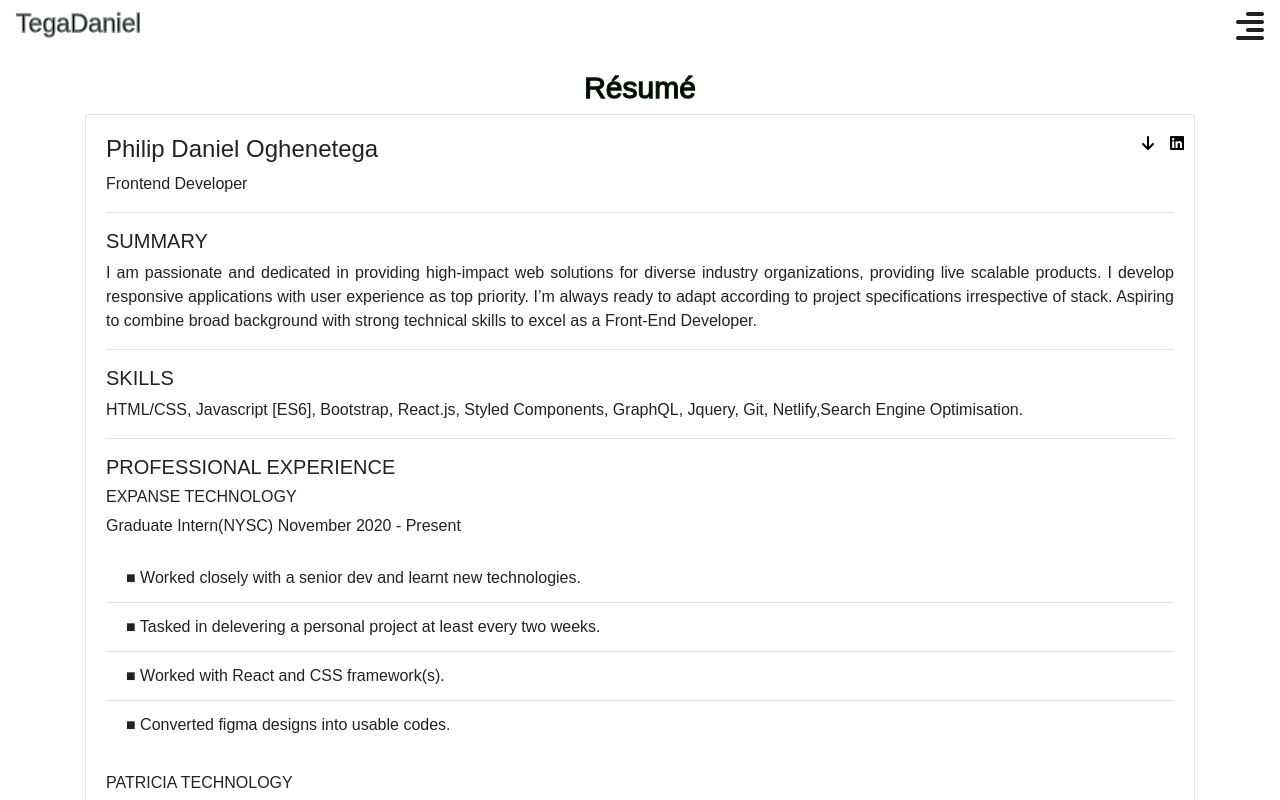
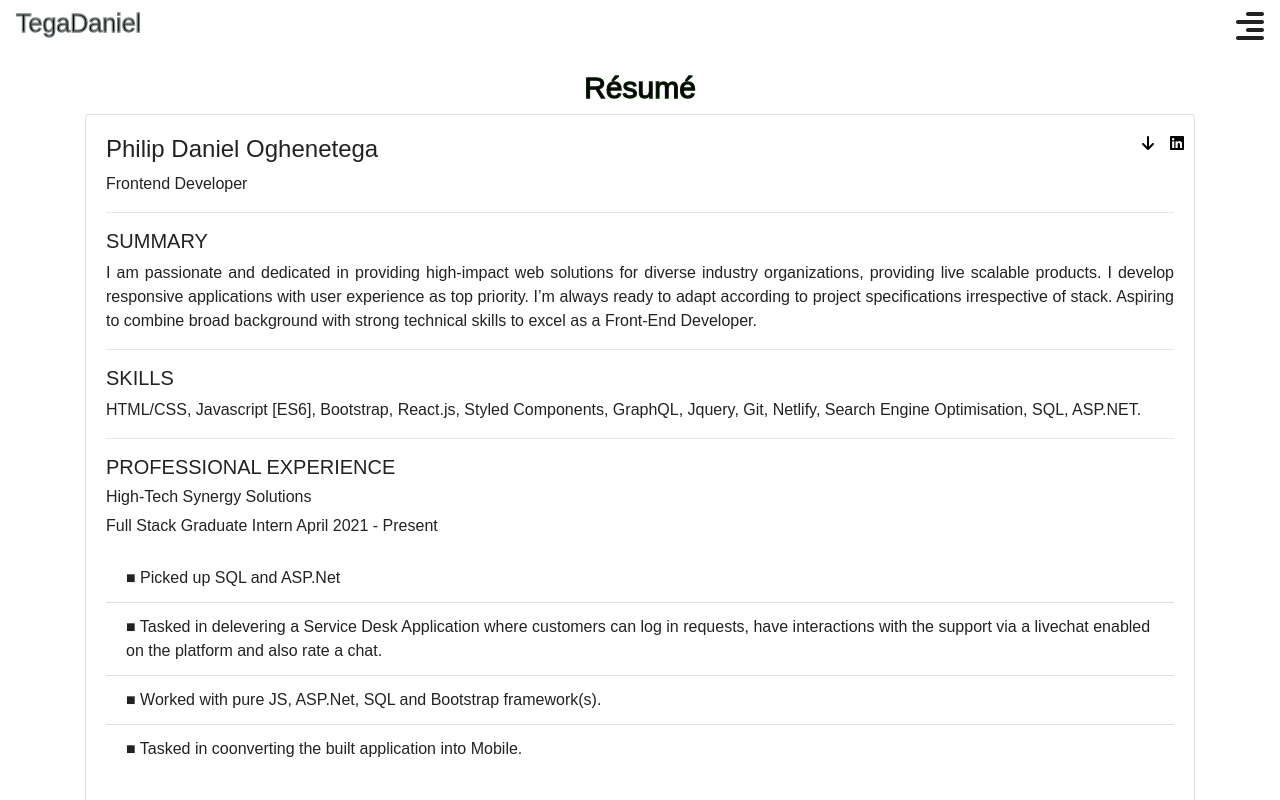
Before and after one commit to Tegadaniel/myWebsite, a React (Create React App) app: page /resume in a window 1280 px wide. Shown: the top 800 px of the page. Built offline with nearby package versions, Linux system fonts and the light colour scheme.

Commit message:
another commit

```diff
--- a/src/components/resume/Resume.js
+++ b/src/components/resume/Resume.js
@@ -19,11 +19,21 @@ export default function Resume() {
                      I’m always ready to adapt according to project specifications irrespective of stack. Aspiring to combine broad background with strong technical skills to excel as a Front-End Developer.</p>
                     <hr/>
                     <h5>SKILLS</h5>
-                    <p className="text-justify" > HTML/CSS, Javascript [ES6], Bootstrap, React.js, Styled Components, GraphQL, Jquery, Git, Netlify,Search Engine Optimisation.</p>
+                    <p className="text-justify" > HTML/CSS, Javascript [ES6], Bootstrap, React.js, Styled Components, GraphQL, Jquery, Git, Netlify, Search Engine Optimisation, SQL, ASP.NET.</p>
                     <hr/>
                     <h5>PROFESSIONAL EXPERIENCE</h5>
+                    <h6 className="text-justify">High-Tech Synergy Solutions</h6>
+                    <p  className="text-justify"> Full Stack Graduate Intern April 2021 - Present</p>
+                    <ul className="list-group list-group-flush">
+                        <li className="list-group-item">■ Picked up SQL and ASP.Net</li>
+                        <li className="list-group-item">■ Tasked in delevering a Service Desk Application where customers can log in requests, have interactions with the support via a livechat enabled on the platform and also rate a chat. </li>
+                        <li className="list-group-item">■ Worked with pure JS, ASP.Net, SQL and Bootstrap framework(s).</li>
+                        <li className="list-group-item">■ Tasked in coonverting the built application into Mobile.</li>
+                    </ul>
+
+                        <br/>
                     <h6 className="text-justify">EXPANSE TECHNOLOGY</h6>
-                    <p  className="text-justify"> Graduate Intern(NYSC) November 2020 - Present</p>
+                    <p  className="text-justify"> Graduate Intern(NYSC) November 2020 - March 2021</p>
                     <ul className="list-group list-group-flush">
                         <li className="list-group-item">■ Worked closely with a senior dev and learnt new technologies.</li>
                         <li className="list-group-item">■ Tasked in delevering a personal project at least every two weeks.</li>
```
